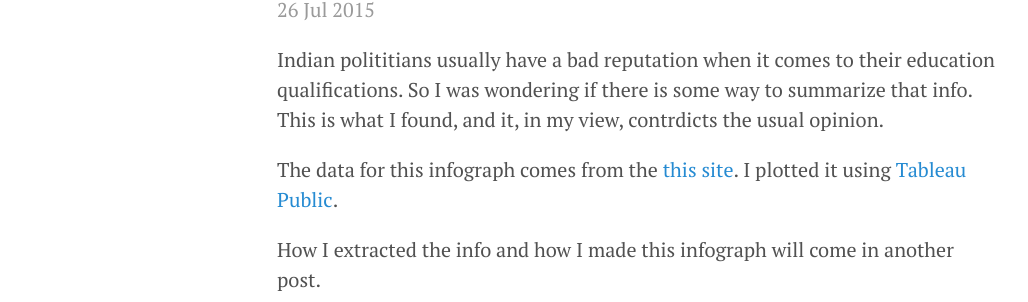
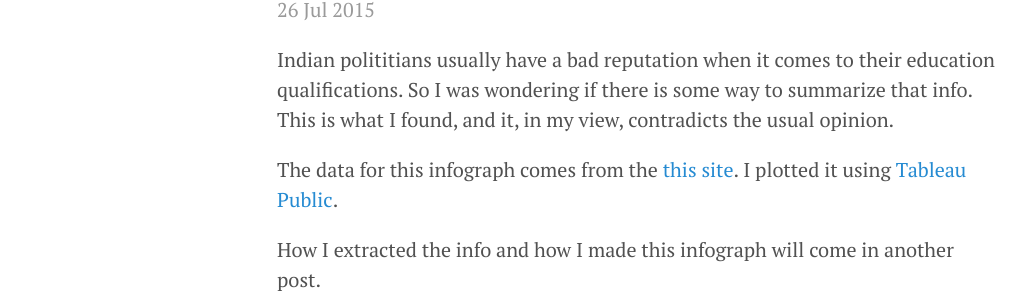
Before and after one commit to idling-mind/idling-mind.github.io, a Jekyll site: the page built from _posts/2015-07-26-Loksabha-Member-Qualification.md, in a window 1280 px wide. Shown: the part 187-489 px from the top of the page, without its empty margins (3-1031 px from the left). Built offline with Jekyll 4.4.1, drawn with Linux system fonts in a browser that asks for light colours; comment, search, counter and statistics services are not loaded.

Commit message:
Added jekyll sitemap gem, Corrected spell in loksabha post

```diff
--- a/_config.yml
+++ b/_config.yml
@@ -12,6 +12,10 @@ url:                 http://idling-mind.github.io
 baseurl:             'http://idling-mind.github.io'
 paginate:            5
 
+# gems
+gems:
+  - jekyll-sitemap
+
 # About/contact
 author:
   name:              Najeem Muhammed
--- a/_posts/2015-07-26-Loksabha-Member-Qualification.md
+++ b/_posts/2015-07-26-Loksabha-Member-Qualification.md
@@ -2,9 +2,9 @@
 layout: post
 title: Indian Loksabha - Member Qualification
 customjs: https://online.tableau.com/javascripts/api/tableau-2.0.0.min.js
-excerpt: Indian polititians usually have a bad reputation when it comes to their education qualifications. So I was wondering if there is some way to summarize that info. This is what I found, and it, in my view, contrdicts the usual opinion.
+excerpt: Indian polititians usually have a bad reputation when it comes to their education qualifications. So I was wondering if there is some way to summarize that info. This is what I found, and it, in my view, contradicts the usual opinion.
 ---
-Indian polititians usually have a bad reputation when it comes to their education qualifications. So I was wondering if there is some way to summarize that info. This is what I found, and it, in my view, contrdicts the usual opinion.
+Indian polititians usually have a bad reputation when it comes to their education qualifications. So I was wondering if there is some way to summarize that info. This is what I found, and it, in my view, contradicts the usual opinion.
 
 
 <script>
```
